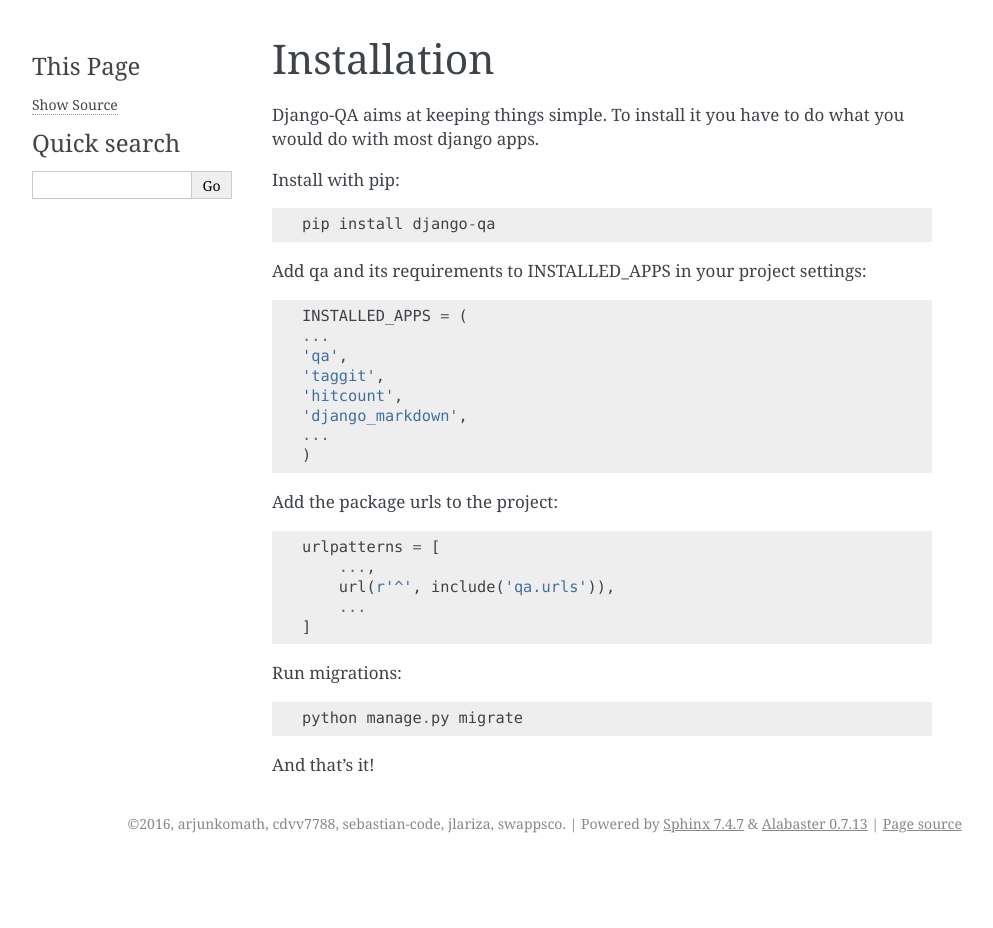
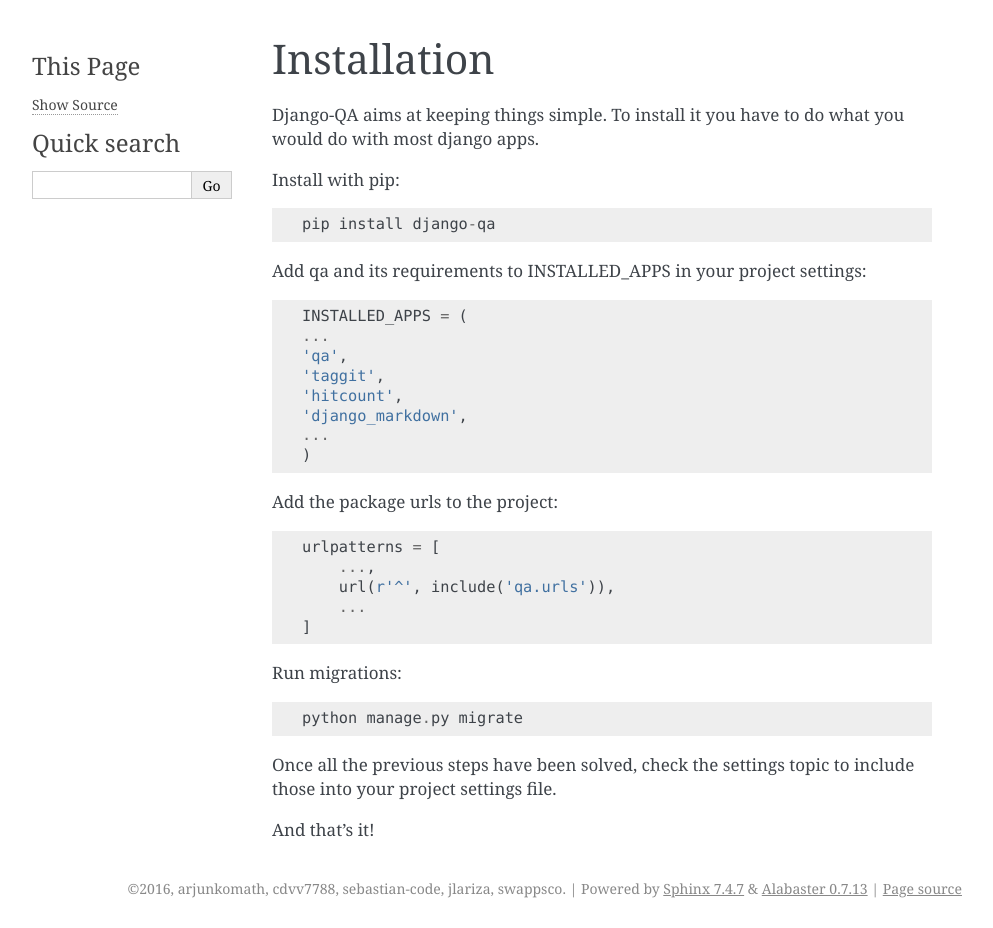
Before and after one commit to arjunkomath/Simple-Q-A-App-using-Python-Django, a Sphinx documentation site: the page built from docs/installation.rst, in a window 1280 px wide. Shown: the whole page, without its empty margins (148-1141 px from the left). Built offline with Sphinx 7.4.7, drawn with Linux system fonts in a browser that asks for light colours; before the commit the page ends 900 px from its top, so only the background shows below that.

Commit message:
This line points in the right direction to setup the package properly. Closing #45 by @jetcanfly

```diff
--- a/docs/installation.rst
+++ b/docs/installation.rst
@@ -34,4 +34,6 @@ Run migrations::
 
     python manage.py migrate
 
+Once all the previous steps have been solved, check the settings topic to include those into your project settings file.
+
 And that's it!
```
